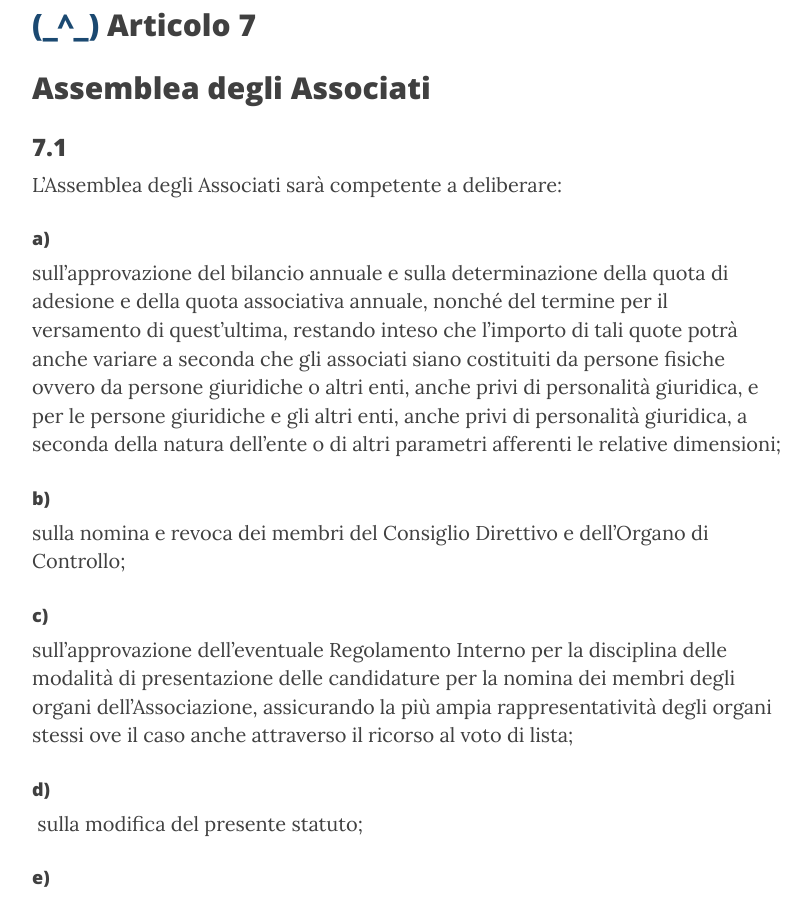
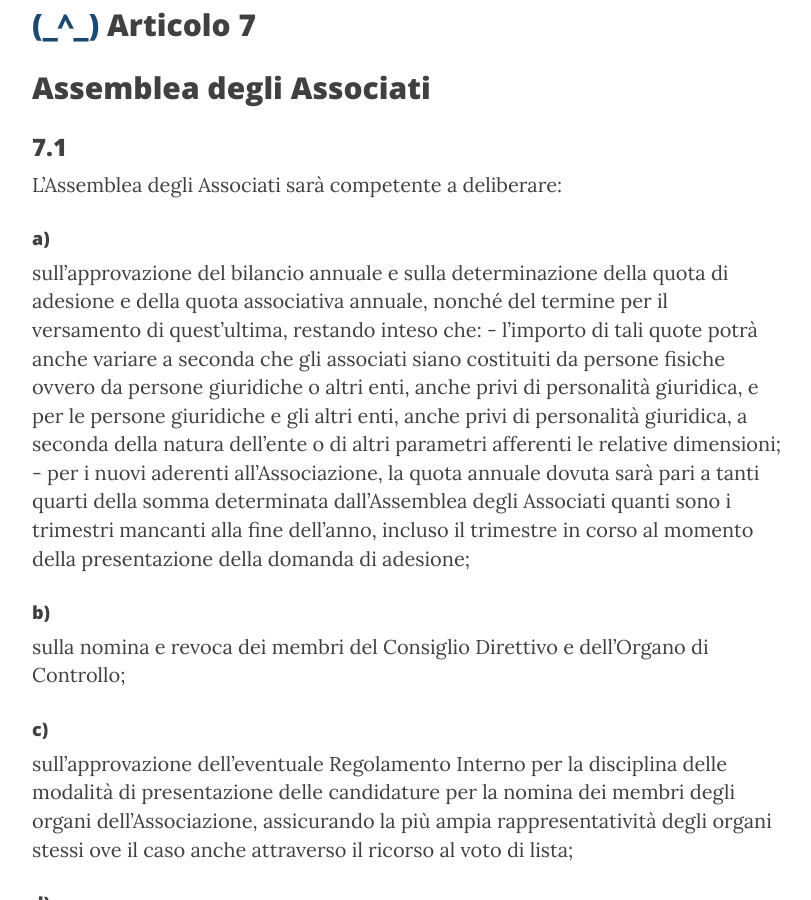
Before and after one commit to assobit/assobit.github.io, a Jekyll site: the page built from statuto.html, in a window 1280 px wide and 900 px high, scrolled down 8143 px. Shown: the whole window, without its empty margins (233-1044 px from the left). Built offline with Jekyll 4.4.1, drawn with Linux system fonts in a browser that asks for light colours; nearby versions of some CDN libraries.

Commit message:
Le quote adesso si pagano con ratei trimestrali per i soci che entrano durante l'anno.

```diff
--- a/statuto.html
+++ b/statuto.html
@@ -300,9 +300,17 @@ bgimg: img/about-bg.jpg
 
   <p>
     <h4 id="7.1.a">a)</h4>
-    sull&rsquo;approvazione del bilancio annuale e sulla determinazione della quota di adesione e della quota associativa annuale, nonch&eacute; del termine per il versamento di quest&rsquo;ultima, restando inteso che l&rsquo;importo di tali quote potr&agrave;
-      anche variare a seconda che gli associati siano costituiti da persone fisiche ovvero da persone giuridiche o altri enti, anche privi di personalit&agrave; giuridica, e per le persone giuridiche e gli altri enti, anche privi di personalit&agrave;
-      giuridica, a seconda della natura dell&rsquo;ente o di altri parametri afferenti le relative dimensioni;
+    sull&rsquo;approvazione del bilancio annuale e sulla determinazione della quota di adesione
+    e della quota associativa annuale, nonch&eacute; del termine per il versamento di quest’ultima,
+    restando inteso che:
+    - l&rsquo;importo di tali quote potr&agrave; anche variare a seconda che gli associati siano costituiti da
+    persone fisiche ovvero da persone giuridiche o altri enti, anche privi di personalit&agrave;
+    giuridica, e per le persone giuridiche e gli altri enti, anche privi di personalit&agrave; giuridica, a
+    seconda della natura dell&rsquo;ente o di altri parametri afferenti le relative dimensioni;
+    - per i nuovi aderenti all&rsquo;Associazione, la quota annuale dovuta sar&agrave; pari a tanti quarti
+    della somma determinata dall&rsquo;Assemblea degli Associati quanti sono i trimestri mancanti
+    alla fine dell&rsquo;anno, incluso il trimestre in corso al momento della presentazione della
+    domanda di adesione;
   </p>
   <p>
     <h4 id="7.1.b">b)</h4>
```
